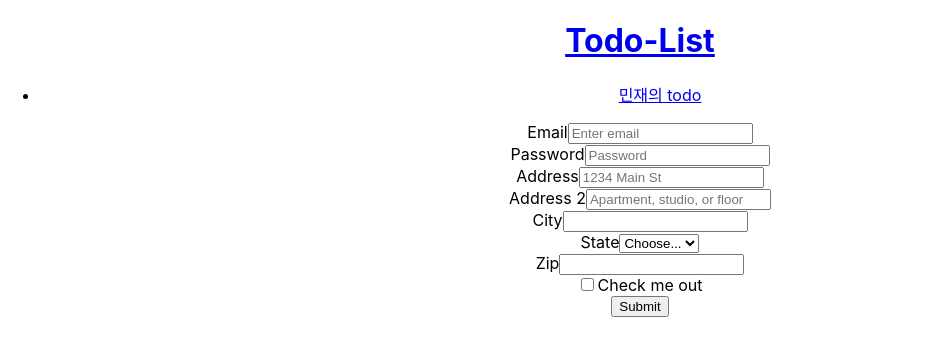
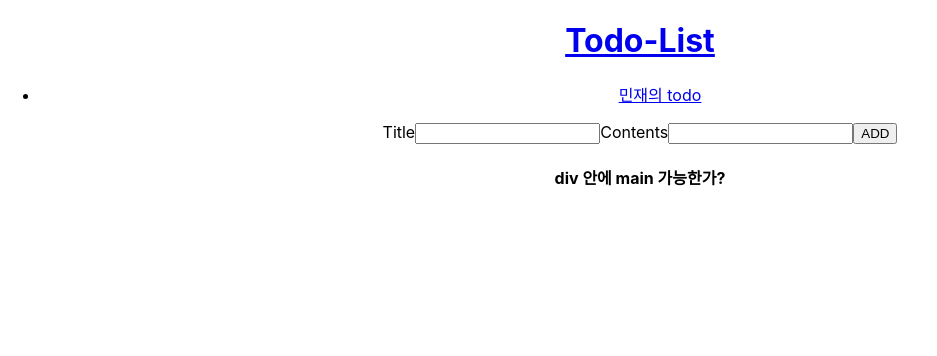
Before and after one commit to calendar2/Todo-list, a React (Create React App) app: page /patrick in a window 1280 px wide. Shown: the top 356 px of the page, without its empty margins (0-937 px from the left). Built offline with nearby package versions, Linux system fonts and the light colour scheme.

Commit message:
8/28 Todo : input으로 입력받아 콘솔창에 띄우기

```diff
--- a/src/App.js
+++ b/src/App.js
@@ -12,12 +12,10 @@ function App() {
         <Header/>
         <Nav/>
 
-        <main>
-          <Routes>
-            <Route path='/' element={<Home/>} />
-            <Route path='/patrick' element={<Patrick/>} />
-          </Routes>
-        </main>
+        <Routes>
+          <Route path='/' element={<Home/>} />
+          <Route path='/patrick' element={<Patrick/>} />
+        </Routes>
       </BrowserRouter>
     </div>
   );
--- a/src/contents/Home.js
+++ b/src/contents/Home.js
@@ -1,6 +1,8 @@
 function Home() {
   return (
-    <h3>다른 이들의 일정을 클릭해 투두리스트 확인</h3>
+    <main>
+      <h3>다른 이들의 일정을 클릭해 투두리스트 확인</h3>
+    </main>
   );
 }
 
--- a/src/contents/Patrick.js
+++ b/src/contents/Patrick.js
@@ -1,59 +1,40 @@
-import Button from 'react-bootstrap/Button';
-import { Form, Col, Row } from 'react-bootstrap';
+import React, { useState } from "react";
 
 function Patrick() {
+  const [title, setTitle] = useState('');
+  const [contents, setContents] = useState('');
+
+  const onAdd = (e) => {
+    e.preventDefault();
+
+    if(title === '') {
+      alert('제목을 입력해주세요!');
+    }
+    else if(contents === '') {
+      alert('내용을 입력해주세요!');
+    }
+    else {
+
+    }
+    console.log(title)
+    console.log(contents)
+    setTitle('');
+    setContents('');
+  }
+
   return (
-    <Form>
-      <Row className="mb-3">
-        <Form.Group as={Col} controlId="formGridEmail">
-          <Form.Label>Email</Form.Label>
-          <Form.Control type="email" placeholder="Enter email" />
-        </Form.Group>
-
-        <Form.Group as={Col} controlId="formGridPassword">
-          <Form.Label>Password</Form.Label>
-          <Form.Control type="password" placeholder="Password" />
-        </Form.Group>
-      </Row>
-
-      <Form.Group className="mb-3" controlId="formGridAddress1">
-        <Form.Label>Address</Form.Label>
-        <Form.Control placeholder="1234 Main St" />
-      </Form.Group>
-
-      <Form.Group className="mb-3" controlId="formGridAddress2">
-        <Form.Label>Address 2</Form.Label>
-        <Form.Control placeholder="Apartment, studio, or floor" />
-      </Form.Group>
-
-      <Row className="mb-3">
-        <Form.Group as={Col} controlId="formGridCity">
-          <Form.Label>City</Form.Label>
-          <Form.Control />
-        </Form.Group>
-
-        <Form.Group as={Col} controlId="formGridState">
-          <Form.Label>State</Form.Label>
-          <Form.Select defaultValue="Choose...">
-            <option>Choose...</option>
-            <option>...</option>
-          </Form.Select>
-        </Form.Group>
-
-        <Form.Group as={Col} controlId="formGridZip">
-          <Form.Label>Zip</Form.Label>
-          <Form.Control />
-        </Form.Group>
-      </Row>
-
-      <Form.Group className="mb-3" id="formGridCheckbox">
-        <Form.Check type="checkbox" label="Check me out" />
-      </Form.Group>
-
-      <Button variant="primary" type="submit">
-        Submit
-      </Button>
-    </Form>
+    <div>
+      <nav>
+        Title
+        <input type='text' value={title} onChange={(e) => setTitle(e.target.value)} />
+        Contents
+        <input type='text' value={contents} onChange={(e) => setContents(e.target.value)} />
+        <button type="button" onClick={onAdd}>ADD</button>
+      </nav>
+      <main>
+        <h4>div 안에 main 가능한가?</h4>
+      </main>
+    </div>
   );
 }
 
```
